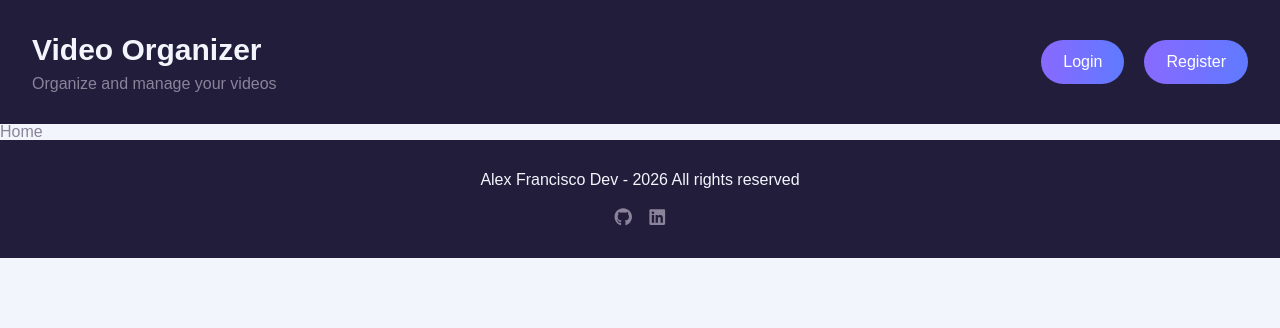
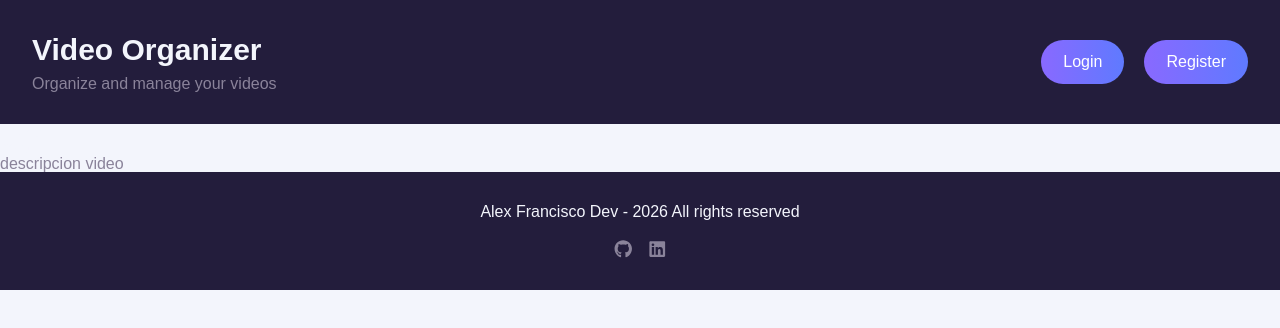
Before and after one commit to AlexFranciscoDev/youtube-app-frontend, a React (Vite) app: page / in a window 1280 px wide. Shown: the top 328 px of the page. Built offline with nearby package versions, Linux system fonts and the light colour scheme.

Commit message:
starting videocardcomponent

```diff
--- /dev/null
+++ b/src/components/VideoCard.tsx
@@ -0,0 +1,23 @@
+import React from "react";
+
+interface VideoCardProps {
+    user: string,
+    title: string,
+    description: string,
+    url: string,
+    category: string,
+    platform: string,
+    image: string,
+    createdAt: string
+}
+
+const VideoCard = (video: VideoCardProps) => {
+    return (
+        <>
+        <h1>{video.title}</h1>
+        <p>{video.description}</p>
+        </>
+    )
+}
+
+export default VideoCard;
--- a/src/pages/Home.tsx
+++ b/src/pages/Home.tsx
@@ -1,5 +1,10 @@
+import VideoCard from '../components/VideoCard';
+
 export const Home = () => {
   return (
-    <div>Home</div>
+    <div>
+      <h1>Home</h1>
+      <VideoCard title="hola" description="descripcion video"/>
+    </div>
   )
 }
```
